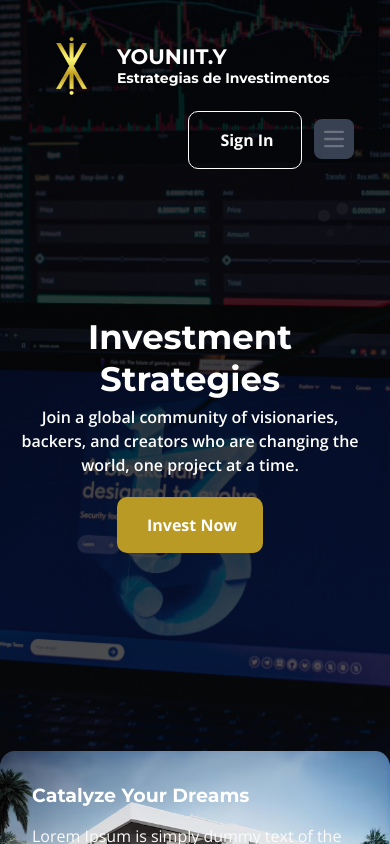
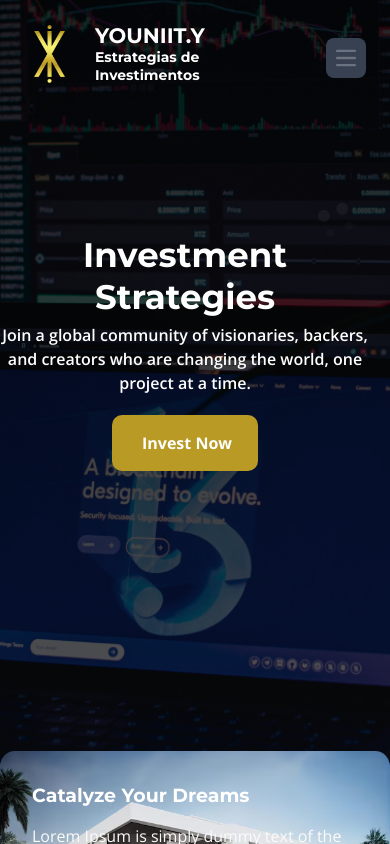
Before and after one commit to niaziiii/crowd-funding-landing-page, a React (Create React App) app: page / in a window 390 px wide. Shown: the top 844 px of the page. Built offline with nearby package versions, Linux system fonts and the light colour scheme.

Commit message:
improved menu for mobile

```diff
--- a/src/components/HeroSection.js
+++ b/src/components/HeroSection.js
@@ -40,10 +40,10 @@ const HeroSection = () => {
         loremIpsumIsRight="185px"
         display='flex lg:hidden mq1050:hidden mq750:hidden mq450:hidden'
       />
-      <div className="flex-1 flex flex-col items-center justify-start pt-[10px] pb-[284px] pr-5 pl-[10px] box-border relative gap-[131px] bg-cover bg-no-repeat bg-[top] max-w-full text-center text-37xl  lg:pl-11 lg:box-border  mq450:pt-[4px] mq450:pb-[120px] mq450:box-border mq1050:pt-8 mq1050:pb-[185px] mq1050:box-border  mq750:box-border">
+      <div className="flex-1 flex flex-col items-center justify-start pt-[10px] pb-[284px] pr-5 box-border relative gap-[131px] bg-cover bg-no-repeat bg-[top] max-w-full text-center text-37xl  lg:pl-11 lg:box-border  mq450:pt-[4px] mq450:pb-[120px] mq450:box-border mq1050:pt-8 mq1050:pb-[185px] mq1050:box-border  mq750:box-border">
         <nav class="w-full">
-          <div class=" flex flex-wrap items-center justify-between p-4">
-            <div className="flex flex-row items-center justify-start">
+          <div class=" flex items-center justify-between p-1">
+            <div className="flex flex-row items-center justify-start" >
               <img
                 className="w-[91px] my-0 "
                 loading="eager"
@@ -54,7 +54,7 @@ const HeroSection = () => {
                 <b className="text-2xl">
                   YOUNIIT.Y
                 </b>
-                <b className="text-sm whitespace-nowrap ">
+                <b className="text-sm whitespace-normal ">
                   Estrategias de Investimentos
                 </b>
 
@@ -116,7 +116,7 @@ const HeroSection = () => {
             </div>
             <div className="flex md:order-2 space-x-3 md:space-x-0 rtl:space-x-reverse">
               <button
-                className="cursor-pointer py-4 pr-[25px] pl-[29px] bg-[transparent] w-[114px] rounded-3xs box-border flex flex-row items-center justify-center whitespace-nowrap z-[1] border-[1px] border-solid border-white hover:bg-gainsboro-200 hover:box-border hover:border-[1px] hover:border-solid hover:border-gainsboro-100"
+                className="cursor-pointer py-4 pr-[25px] pl-[29px] bg-[transparent] w-[114px] rounded-3xs box-border flex flex-row items-center justify-center whitespace-nowrap z-[1] border-[1px] border-solid border-white hover:bg-gainsboro-200 hover:box-border hover:border-[1px] hover:border-solid hover:border-gainsboro-100 mq750:hidden"
               >
                 <b className="relative text-base leading-[24px] font-open-sans text-white text-left">
                   Sign In
@@ -125,7 +125,7 @@ const HeroSection = () => {
               <button
                 data-collapse-toggle="navbar-cta"
                 type="button"
-                className="mq750:inline-flex items-center p-2 w-10 h-10 bg-gray-700 mt-2 justify-center text-sm text-gray-500 rounded-lg hidden hover:bg-gray-300 focus:outline-none focus:ring-2 focus:ring-gray-400"
+                className="mq750:inline-flex relative items-center p-2 w-10 h-10 bg-gray-700 mt-2 justify-center text-sm text-gray-500 rounded-lg hidden hover:bg-gray-300 focus:outline-none focus:ring-2 focus:ring-gray-400"
                 aria-controls="navbar-cta"
                 aria-expanded={isMenuOpen}
                 onClick={toggleMenu}
@@ -138,7 +138,7 @@ const HeroSection = () => {
             </div>
 
             {/* Responsive menu */}
-            <div className={`items-center justify-between w-full md:flex md:w-auto md:order-1 ${isMenuOpen ? "block" : "hidden"}`} id="navbar-cta">
+            <div className={`absolute top-28 items-center justify-between w-full md:flex md:w-auto md:order-1 ${isMenuOpen ? "block" : "hidden"} z-20`} id="navbar-cta">
               <ul className="flex flex-col text-lg font-medium p-4 md:p-0 mt-4 border border-gray-100 rounded-lg bg-gray-950 md:space-x-8 rtl:space-x-reverse list-none">
                 <li className="py-2">
                   <ScrollLink
@@ -188,6 +188,9 @@ const HeroSection = () => {
                     Contact
                   </ScrollLink>
                 </li>
+                <li className="py-2 cursor-pointer">
+                  Sign In
+                </li>
               </ul>
             </div>
           </div>
@@ -201,11 +204,11 @@ const HeroSection = () => {
         />
         <div className="w-[807px] flex flex-row items-start justify-start max-w-full">
           <div className="w-[737px] flex flex-col items-center justify-start gap-[84px] max-w-full mq450:gap-[21px] mq750:gap-[42px]">
-            <h1 className="m-0 self-stretch h-[68px] relative text-inherit font-bold font-inherit inline-block z-[1] mq450:text-15xl mq1050:text-26xl">
+            <h1 className="m-0 self-stretch h-[68px] relative text-inherit font-bold font-inherit inline-block  mq450:text-15xl mq1050:text-26xl">
               Investment Strategies
             </h1>
             <div className="w-[517px] flex flex-col items-center justify-start gap-[40px] max-w-full text-base font-open-sans mq750:gap-[20px]">
-              <div className="self-stretch relative leading-[24px] font-semibold z-[1]">
+              <div className="self-stretch relative leading-[24px] font-semibold ">
                 Join a global community of visionaries, backers, and creators
                 who are changing the world, one project at a time.
               </div>
```
